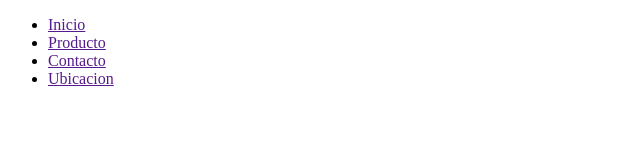
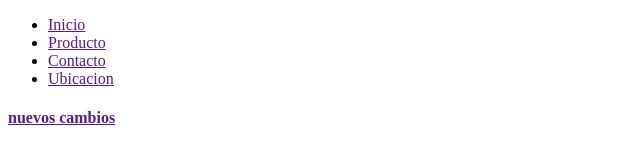
Before and after one commit to CharlyCoderHouse/comision-martes, a plain HTML site: page index.html in a window 1280 px wide. Shown: the whole page, without its empty margins (0-640 px from the left). Drawn offline with Linux system fonts and the light colour scheme.

Commit message:
nueva seccion

```diff
--- a/index.html
+++ b/index.html
@@ -14,5 +14,9 @@
         <li><a href="">Ubicacion</li>
 
     </ul>
+
+    <section>
+        <h4>nuevos cambios</h4>
+    </section>
 </body>
 </html>
```
